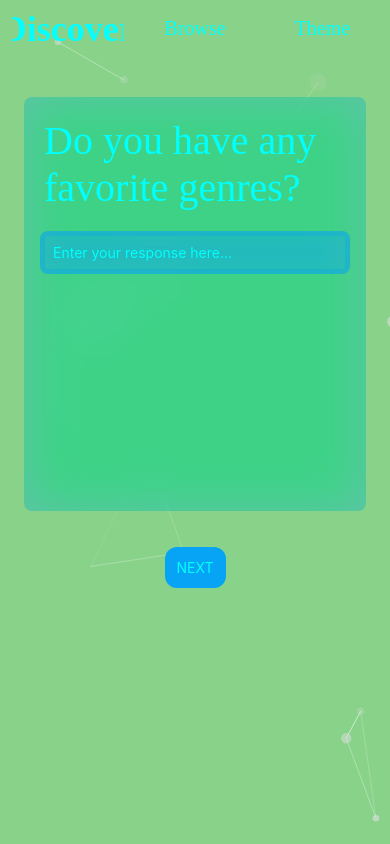
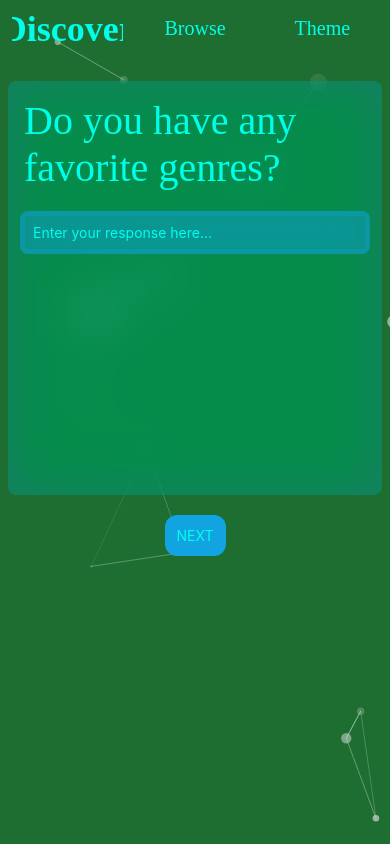
Before and after one commit to aloshon/theadvocator, a React Native app: screen / in a window 390 px wide. Built offline with nearby package versions, Linux system fonts and the light colour scheme.

Commit message:
adjust tera theme

```diff
--- a/App.tsx
+++ b/App.tsx
@@ -61,10 +61,10 @@ const themes: ThemesList = {
     name: "tera",
     primary: 'rgb(192, 215, 208)',
     primaryTab: 'rgba(192, 215, 208, 0.9)',
-    secondary: 'rgb(7, 164, 245)',
-    secondaryTab: 'rgba(7, 164, 245, 0.3)',
-    background: 'rgb(137, 210, 138)',
-    fontColor: 'rgb(0, 255, 255)',
+    secondary: 'rgb(17, 164, 225)',
+    secondaryTab: 'rgba(17, 164, 225, 0.3)',
+    background: 'rgb(30, 110, 50)',
+    fontColor: 'rgb(0, 255, 235)',
   },
 }
 
--- a/Prompts.tsx
+++ b/Prompts.tsx
@@ -1,5 +1,5 @@
 import { StatusBar } from 'expo-status-bar';
-import { Dimensions, Pressable, StyleSheet, Text, TextInput, View, Animated, PixelRatio, Platform } from 'react-native';
+import { Dimensions, Pressable, StyleSheet, Text, TextInput, View, Animated, PixelRatio, Platform, ActivityIndicator } from 'react-native';
 import { Keyframe, FadingTransition } from 'react-native-reanimated';
 import { useState, useEffect, useRef } from "react";
 import { Song } from "./CurrentComponent";
@@ -41,8 +41,8 @@ export const Prompts = ({setSongs, toggleThemes, currentTheme}: PromptsProps) =>
       borderRadius: 8,
       // width: "84%",
       minHeight: isPC ? "50%" : "40%",
-      margin: 24,
-      padding: 8,
+      margin: 8,
+      padding: 4,
       backgroundColor: currentTheme.secondaryTab,
       backdropFilter: "saturate(200%) blur(25px)",
     },
@@ -71,7 +71,6 @@ export const Prompts = ({setSongs, toggleThemes, currentTheme}: PromptsProps) =>
 
   const viewOpacity = useRef(new Animated.Value(0));
   const viewYPosition = useRef(new Animated.Value(1000)).current;
-
   const [clicked, setClicked] = useState<boolean>(false);
   const [index, setIndex]  = useState<number>(0);
   const [userInput, setUserInput] = useState<string>("");
@@ -121,6 +120,7 @@ export const Prompts = ({setSongs, toggleThemes, currentTheme}: PromptsProps) =>
             answers.push(userInput);
             resetUserInput();
             setClicked(true);
+            console.log(answers)
             setIndex(index + 1);}}
           />
         </Animated.View>
```
